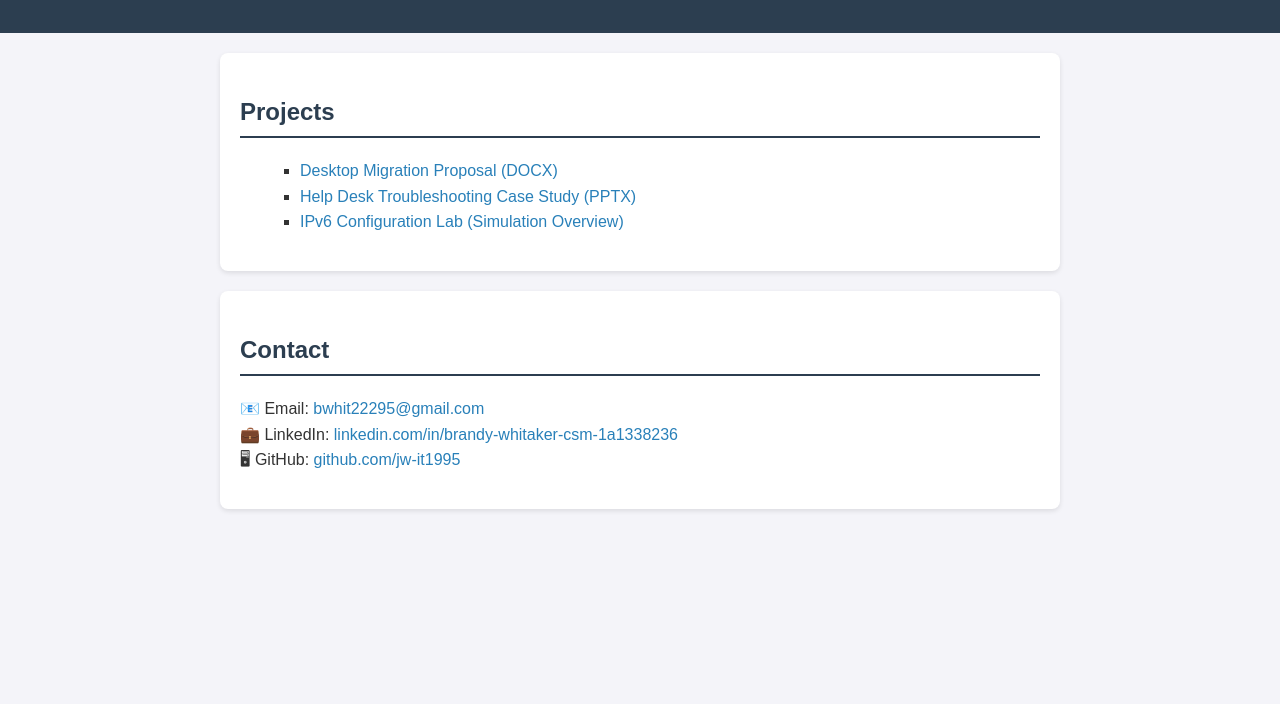
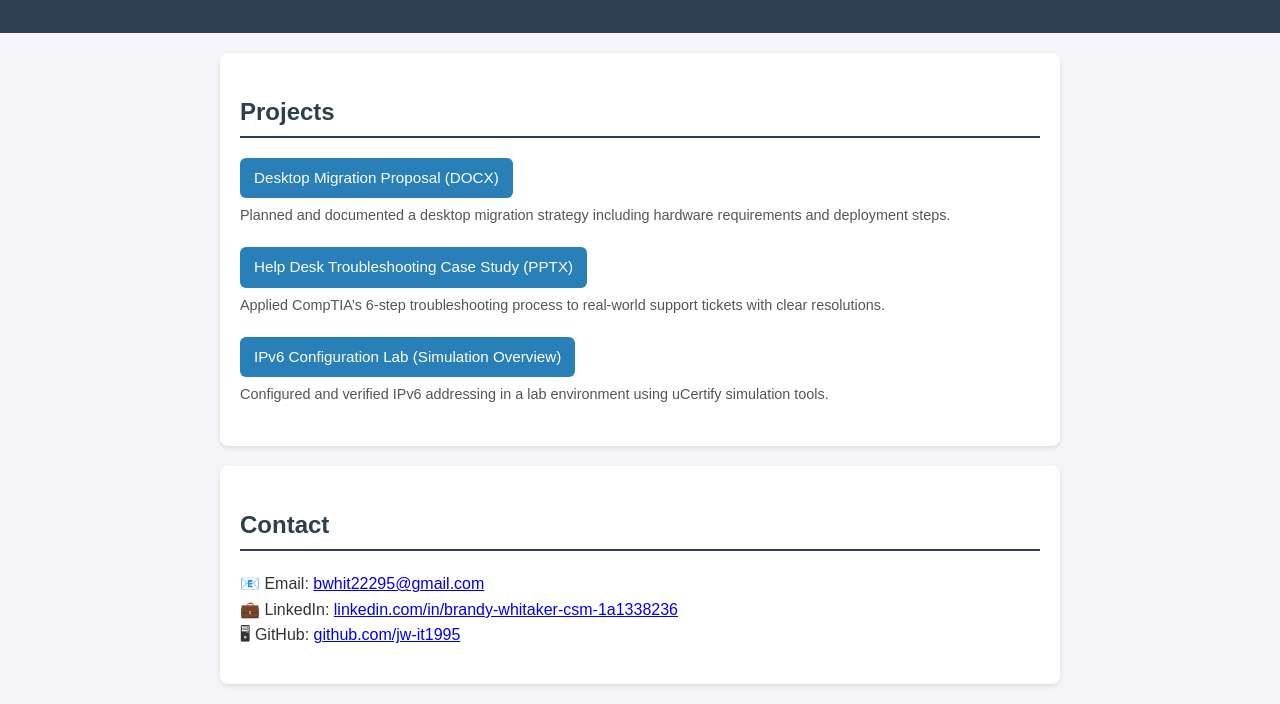
Before and after one commit to jw-it1995/jw-it1995.github.io, a plain HTML site: page index.html in a window 1280 px wide. Shown: the part 116-820 px from the top of the page. Drawn offline with Linux system fonts and the light colour scheme.

Commit message:
Update index.html

```diff
--- a/index.html
+++ b/index.html
@@ -35,15 +35,29 @@
       padding-bottom: 5px;
     }
     ul {
-      list-style-type: square;
-      margin-left: 20px;
+      list-style-type: none;
+      padding: 0;
     }
-    a {
-      color: #2980b9;
+    li {
+      margin-bottom: 20px;
+    }
+    .btn {
+      display: inline-block;
+      padding: 8px 14px;
+      background: #2980b9;
+      color: #fff;
+      border-radius: 6px;
       text-decoration: none;
+      font-size: 0.95em;
+      transition: background 0.3s ease;
     }
-    a:hover {
-      text-decoration: underline;
+    .btn:hover {
+      background: #1f6391;
+    }
+    .description {
+      font-size: 0.9em;
+      color: #555;
+      margin: 6px 0 0 0;
     }
   </style>
 </head>
@@ -57,13 +71,16 @@
     <h2>Projects</h2>
     <ul>
       <li>
-        <a href="Desktop-Migration-Proposal.docx" target="_blank">Desktop Migration Proposal (DOCX)</a>
+        <a href="Desktop-Migration-Proposal.docx" target="_blank" class="btn">Desktop Migration Proposal (DOCX)</a>
+        <p class="description">Planned and documented a desktop migration strategy including hardware requirements and deployment steps.</p>
       </li>
       <li>
-        <a href="SupportQueueCaseStudyProject3.pptx" target="_blank">Help Desk Troubleshooting Case Study (PPTX)</a>
+        <a href="SupportQueueCaseStudyProject3.pptx" target="_blank" class="btn">Help Desk Troubleshooting Case Study (PPTX)</a>
+        <p class="description">Applied CompTIA’s 6-step troubleshooting process to real-world support tickets with clear resolutions.</p>
       </li>
       <li>
-        <a href="#" target="_blank">IPv6 Configuration Lab (Simulation Overview)</a>
+        <a href="#" target="_blank" class="btn">IPv6 Configuration Lab (Simulation Overview)</a>
+        <p class="description">Configured and verified IPv6 addressing in a lab environment using uCertify simulation tools.</p>
       </li>
     </ul>
   </section>
```
